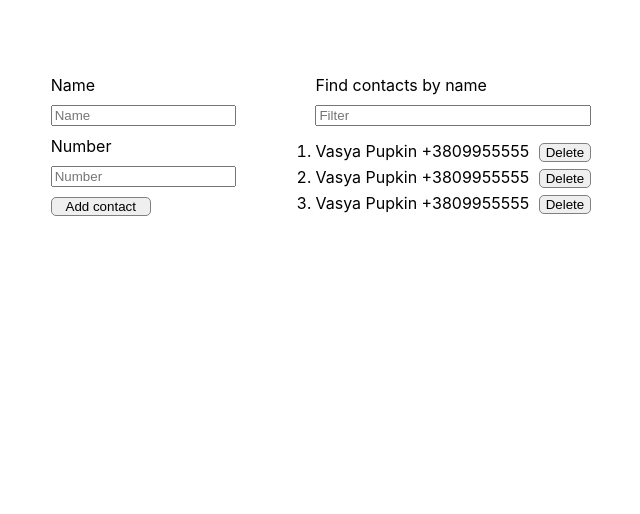
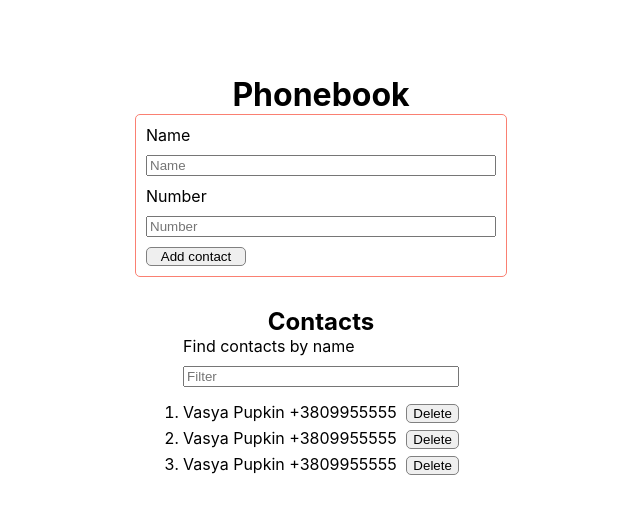
Before and after one commit to Vovkulaka21/goit-react-hw-02-phonebook, a React (Create React App) app: page / in a window 1280 px wide. Shown: the top 514 px of the page, without its empty margins (319-959 px from the left). Built offline with nearby package versions, Linux system fonts and the light colour scheme.

Commit message:
Components

```diff
--- a/src/components/AddContactForm/AddContactForm.module.css
+++ b/src/components/AddContactForm/AddContactForm.module.css
@@ -1,8 +1,12 @@
 .form {
-    max-width: 350px;
+    border: 1px solid salmon;
+    border-radius: 5px;
+    width: 350px;
     display: flex;
     flex-direction: column;
     gap: 10px;
+    margin-bottom: 30px;
+    padding: 10px;
 }
 .btn {
     max-width: 100px;
--- a/src/components/App.jsx
+++ b/src/components/App.jsx
@@ -7,18 +7,17 @@ import { Component } from 'react';
 import AddContactForm from './AddContactForm/AddContactForm';
 
 class App extends Component {
-
   state = {
     contacts: [],
     filter: '',
   };
 
   render() {
-
     return (
-
       <div className={css.box}>
-        <AddContactForm/>
+        <h1>Phonebook</h1>
+        <AddContactForm />
+        <h2>Contacts</h2>
         <div className={css.contact_block}>
           <form className={css.form_find}>
             <label>Find contacts by name</label>
@@ -50,4 +49,4 @@ class App extends Component {
   }
 }
 
-export default App
+export default App;
--- a/src/components/App.module.css
+++ b/src/components/App.module.css
@@ -1,11 +1,11 @@
 .box {
     margin: 75px auto;
-    width: 700px;
     display: flex;
-    justify-content: space-evenly;
+    flex-direction: column;
+    align-items: center;
 }
 .contact_block {
-    max-width: 350px;
+    max-width: 50%;
     display: flex;
     flex-direction: column;
 }
```
Also changed, not shown: src/components/ContactFilter/ContactFilter.jsx (added), src/components/ContactFilter/ContactFilter.module.css (added), src/components/Phonebook/Phonebook.jsx (added), src/components/Phonebook/Phonebook.module.css (added).
